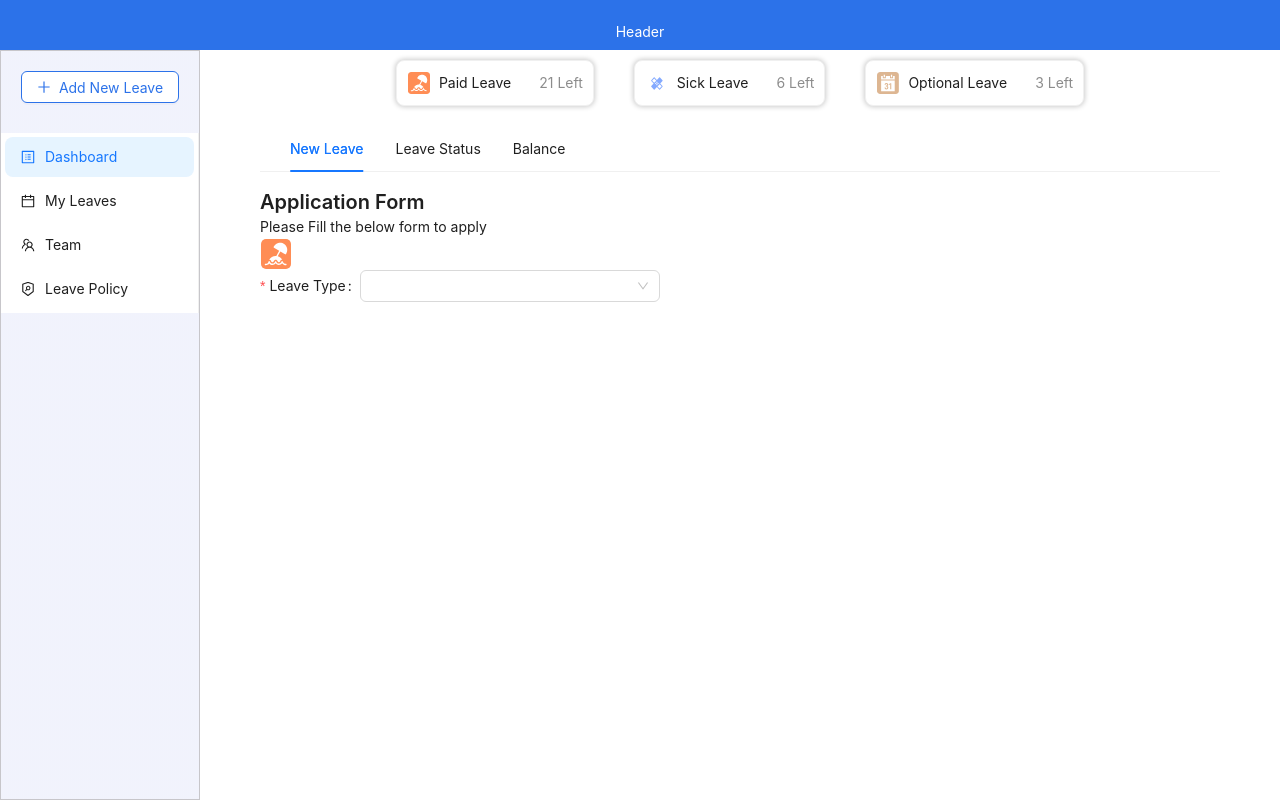
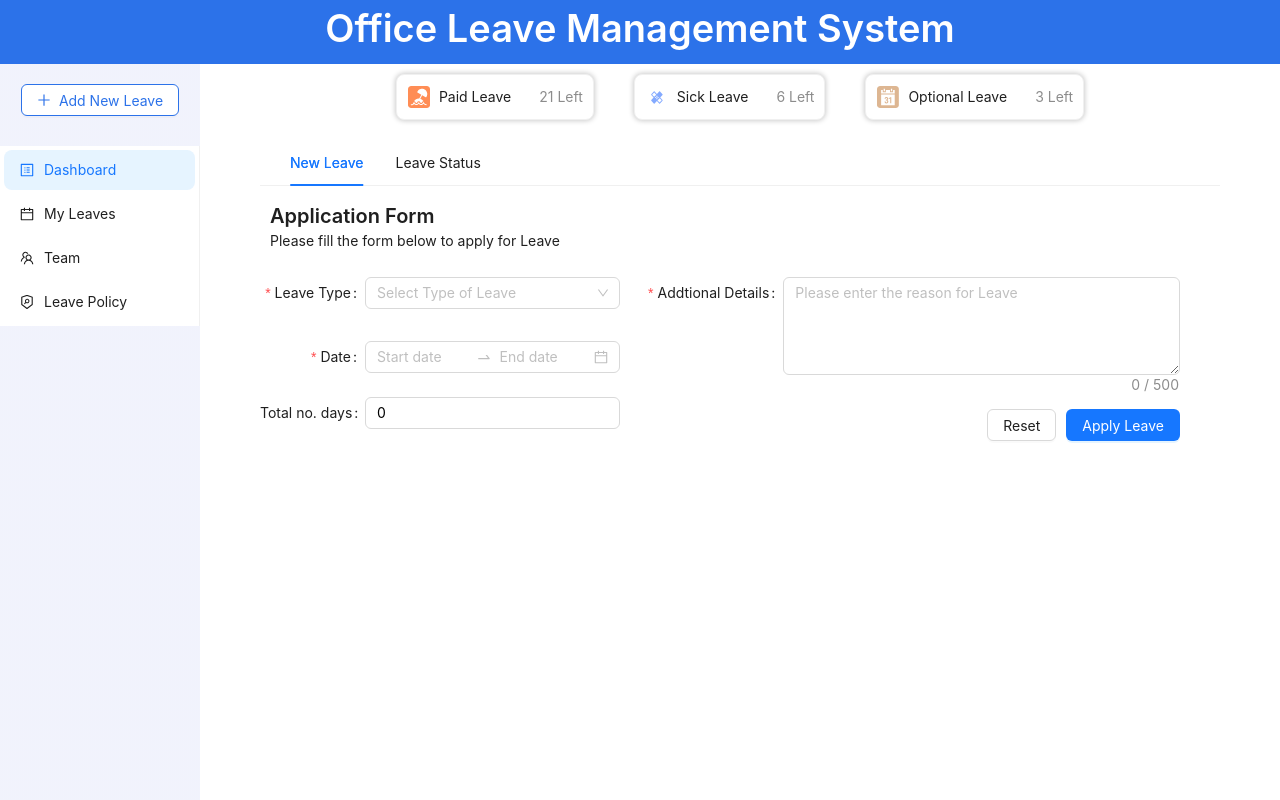
Before and after one commit to kshitij-agarwal/Office-Leave-Management-System, a React (Create React App) app in the folder frontend/: page /leaves in a window 1280 px wide. Built offline with nearby package versions, Linux system fonts and the light colour scheme.

Commit message:
Added Leave component and some minor changes.

```diff
--- a/frontend/src/App.js
+++ b/frontend/src/App.js
@@ -1,7 +1,7 @@
 import React, { useEffect, useState } from "react";
 import { BrowserRouter, Routes, Route } from "react-router-dom";
 
-import { Button, Layout, message } from "antd";
+import { Button, Layout, message, Row, Col, Typography } from "antd";
 
 import Cart from "./components/Cart";
 import Sidebar from "./components/layout/sidebar";
@@ -12,31 +12,28 @@ import Contact from "./components/contact";
 import Dashboard from "./components/dashboard/dashboard";
 import Team from "./components/team/team";
 import Leave from "./components/leaves/leave";
+import Login from "./components/login/login";
 
 import "./App.scss";
 
 const { Header, Content, Sider } = Layout;
+const { Title } = Typography;
 
 const App = () => {
   return (
     <>
       <BrowserRouter>
         <Layout className="olms-main-container">
-          <Header
-            className="olms-header"
-            style={{
-              textAlign: "center",
-              color: "white",
-
-              // height: 84,
-              // paddingInline: 50,
-              // lineHeight: "64px",
-              // backgroundColor: "#7dbcea",
-            }}
-          >
-            Header
+          <Header className="olms-header">
+            <Row>
+              <Col span={24}>
+                <Title className="olms-title">
+                  Office Leave Management System
+                </Title>
+              </Col>
+            </Row>
           </Header>
-          <Layout className="olms-sidebar-header">
+          <Layout className="olms-sidebar-content">
             <Sidebar />
             <Content className="olms-content">
               <div className="olms-content-div">
@@ -44,7 +41,7 @@ const App = () => {
                   <Route index path="/" element={<Dashboard />} />
                   <Route path="/leaves" element={<Leave />} />
                   <Route path="/team" element={<Team />} />
-                  <Route path="/leave/policy" element={<Cart />} />
+                  <Route path="/leave/policy" element={<Login />} />
                 </Routes>
               </div>
             </Content>
--- a/frontend/src/App.scss
+++ b/frontend/src/App.scss
@@ -4,7 +4,16 @@
   .olms-header {
     box-shadow: 0px 6px 7px -2px rgba(0, 0, 0, 0.18);
     background-color: #2c72e9;
-    height: 50px;
+    // height: 50px;
+    // text-align: "center";
+
+    .olms-title {
+      margin: 0px;
+      margin-top: 5px;
+      display: flex;
+      justify-content: center;
+      color: white !important;
+    }
   }
 
   .olms-content {
--- a/frontend/src/components/layout/sidebar.js
+++ b/frontend/src/components/layout/sidebar.js
@@ -55,12 +55,19 @@ const Sidebar = () => {
     <>
       <Sider theme="light" className="olms-sidebar">
         <div className="new-leave-button-div">
-          <Button icon={<PlusOutlined />} className="new-leave-button">
+          <Button
+            icon={<PlusOutlined />}
+            className="new-leave-button"
+            onClick={() => {
+              navigate("/leaves");
+            }}
+          >
             <span className="new-leave-button-text">Add New Leave</span>
           </Button>
         </div>
 
         <Menu
+          className="sidebar-menu"
           defaultSelectedKeys="/"
           items={sideBarMenu}
           onClick={(e) => {
--- a/frontend/src/components/layout/sidebar.scss
+++ b/frontend/src/components/layout/sidebar.scss
@@ -5,7 +5,7 @@
       rgba(0, 89, 200, 0.05)
     ),
     #fefbff;
-  border: 0.5px solid #c7c6ca;
+  // border: 0.5px solid #c7c6ca;
   box-shadow: 0px 2px 7px -7px rgba(0, 0, 0, 0.11);
 
   .new-leave-button-div {
--- a/frontend/src/components/leaves/leave.js
+++ b/frontend/src/components/leaves/leave.js
@@ -38,11 +38,11 @@ const Leave = () => {
       label: "Leave Status",
       children: "Leave Status",
     },
-    {
-      key: "/balance",
-      label: "Balance",
-      children: "Balance",
-    },
+    // {
+    //   key: "/balance",
+    //   label: "Balance",
+    //   children: "Balance",
+    // },
   ];
 
   const onChange = (key) => {
--- a/frontend/src/components/leaves/newLeave.js
+++ b/frontend/src/components/leaves/newLeave.js
@@ -1,5 +1,6 @@
-import React from "react";
+import React, { useState } from "react";
 import { useSelector, useDispatch } from "react-redux";
+import dayjs, { Dayjs } from "dayjs";
 
 import {
   Row,
@@ -11,6 +12,11 @@ import {
   Tabs,
   Form,
   Select,
+  Calendar,
+  DatePicker,
+  Input,
+  Button,
+  InputNumber,
 } from "antd";
 
 import holidayLogo from "../../static/images/holiday.svg";
@@ -19,16 +25,120 @@ import sickLogo from "../../static/images/sick.svg";
 
 import "./newLeave.scss";
 
+import { GET_EMPLOYEES } from "../../actions/types";
+
 const { Meta } = Card;
 const { Title, Text } = Typography;
+const { TextArea } = Input;
+
+const apiParams = {
+  leaveType: "",
+  fromDate: "",
+  toDate: "",
+  additionalDetails: "",
+};
 
 const NewLeave = () => {
+  const dispatch = useDispatch();
   const [form] = Form.useForm();
   const { option } = Select;
+  const { RangePicker } = DatePicker;
+
+  let allEmp = useSelector((state) => state.employee.allEmployees);
+
+  const [fromDate, setFromDate] = useState(0);
+  const [toDate, setToDate] = useState();
+
+  const leaveTypeOptions = [
+    {
+      value: "paidLeave",
+      label: "Paid Leave",
+    },
+    {
+      value: "sickLeave",
+      label: "Sick Leave",
+    },
+    {
+      value: "optionalLeave",
+      label: "Optional Leave",
+    },
+  ];
 
   const onFormSubmit = (data) => {
     console.log("onFormSubmit Data - ", data);
+
+    // console.log(data.date[0].format("DD-MM-YYYY"));
+
+    let emp1 = allEmp[0];
+    // console.log("len - ", emp1.leaveHistory.length);
+    let leaveHistoryRecord = {
+      leaveRequestID: `${emp1.empID}_${emp1.leaveHistory.length + 1}`,
+      empID: emp1.empID,
+      startDate: data.date[0].format("DD-MM-YYYY"),
+      endDate: data.date[1].format("DD-MM-YYYY"),
+      numberOfDays: data.days,
+      leaveType: data.leaveType,
+      leaveReason: data.additionalDetails,
+      status: "pending",
+    };
+
+    emp1.leaveHistory = [leaveHistoryRecord].concat(emp1.leaveHistory);
+    // console.log("emp1 -", emp1.leaveHistory);
+
+    emp1.leave[`${leaveHistoryRecord.leaveType}`].count =
+      emp1.leave[`${leaveHistoryRecord.leaveType}`].count -
+      leaveHistoryRecord.numberOfDays;
+
+    console.log("emp1 -", emp1);
+
+    allEmp[0] = emp1;
+
+    console.log("allemp - ", allEmp);
+
+    dispatch({
+      type: GET_EMPLOYEES,
+      payload: allEmp,
+    });
   };
+
+  const onFormReset = () => {
+    form.resetFields();
+
+    // apiParams.leaveType = "";
+    // apiParams.fromDate = "";
+    // apiParams.toDate = "";
+    // apiParams.additionalDetails = "";
+  };
+
+  const onFromDateChange = (value, date) => {
+    // console.log("onFromDateChange data - ", value.format("DD-MM-YYYY"));
+    console.log("date & value - ", value, date);
+    console.log("fromdate true - ", fromDate ? true : false);
+
+    console.log(
+      "difference - ",
+      dayjs(value[1]).diff(dayjs(value[0]), "d") + 1
+    );
+
+    // setFromDate(dayjs(value[1]).diff(dayjs(value[0]), "d") + 1);
+
+    form.setFieldsValue({
+      days: dayjs(value[1]).diff(dayjs(value[0]), "d") + 1,
+    });
+  };
+
+  // const onToDateChange = (value, date) => {
+  //   console.log("onToDateChange data - ", value.format("DD-MM-YYYY"));
+  //   console.log("date & value - ", date, value);
+  //   apiParams.toDate = dayjs(date);
+  //   console.log("fromdate true - ", fromDate ? true : false);
+
+  //   setToDate(dayjs(date));
+  // };
+
+  // const onTextAreaChange = (e) => {
+  //   console.log("value - ", e.target.value);
+  // };
 
   return (
     <div className="new-leave-component">
@@ -38,22 +148,26 @@ const NewLeave = () => {
             <Title level={4} className="application-form">
               Application Form
             </Title>
-            <Text>Please Fill the below form to apply</Text>
-            <Avatar shape="square" src={holidayLogo} />
+            <Text>Please fill the form below to apply for Leave</Text>
+            {/* <Avatar shape="square" src={holidayLogo} /> */}
           </Space>
         </Row>
 
         <Row>
           <Col span={24}>
             <Form
+              className="leave-form"
               form={form}
               layout="horizontal"
-              // autoComplete="off"
               onFinish={onFormSubmit}
+              labelCol={{ span: 7 }}
+              // wrapperCol={{ span: 10 }}
             >
               <Row>
-                <Col span={10}>
+                <Col span={9}>
+                  {/* Select Leave Type */}
                   <Form.Item
+                    className="form-item-leave-type"
                     name="leaveType"
                     label="Leave Type"
                     rules={[
@@ -62,8 +176,104 @@ const NewLeave = () => {
                       },
                     ]}
                   >
-                    <Select></Select>
+                    <Select
+                      className="select-leave-type"
+                      options={leaveTypeOptions}
+                      showSearch
+                      placeholder="Select Type of Leave"
+                    />
                   </Form.Item>
+
+                  {/* From Date */}
+                  <Form.Item
+                    className="form-item-from-date"
+                    name="date"
+                    label="Date"
+                    rules={[
+                      {
+                        required: true,
+                      },
+                    ]}
+                  >
+                    <RangePicker
+                      className="from-date-calendar"
+                      onChange={onFromDateChange}
+                      // placement="bottomRight"
+                    />
+                  </Form.Item>
+
+                  <Form.Item
+                    className="form-item-days"
+                    name="days"
+                    label="Total no. days"
+                  >
+                    <Input
+                      className="number-of-days"
+                      defaultValue={fromDate}
+                      disabled
+                    />
+                  </Form.Item>
+
+                  {/* To Date */}
+                  {/* <Form.Item
+                    className="form-item-to-date"
+                    name="toDate"
+                    label="To Date"
+                    rules={[
+                      {
+                        required: true,
+                      },
+                    ]}
+                  >
+                    <RangePicker
+                      className="to-date-calendar"
+                      onChange={onToDateChange}
+                      // placement="bottomRight"
+                    />
+                  </Form.Item> */}
+                </Col>
+
+                <Col span={14}>
+                  {/* Addtional Details */}
+                  <Form.Item
+                    className="form-item-additional-details"
+                    name="additionalDetails"
+                    label="Addtional Details"
+                    rules={[
+                      {
+                        required: true,
+                      },
+                    ]}
+                  >
+                    <TextArea
+                      rows={4}
+                      showCount
+                      maxLength={500}
+                      // onChange={onTextAreaChange}
+                      placeholder="Please enter the reason for Leave"
+                    />
+                  </Form.Item>
+
+                  {/* Submit button */}
+                  <Form.Item>
+                    <Button
+                      className="submit-button"
+                      htmlType="submit"
+                      type="primary"
+                    >
+                      Apply Leave
+                    </Button>
+
+                    <Button
+                      htmlType="button"
+                      onClick={onFormReset}
+                      className="submit-button reset-button"
+                    >
+                      Reset
+                    </Button>
+                  </Form.Item>
+
+                  <Form.Item></Form.Item>
                 </Col>
               </Row>
             </Form>
--- a/frontend/src/components/leaves/newLeave.scss
+++ b/frontend/src/components/leaves/newLeave.scss
@@ -1,11 +1,35 @@
 .new-leave-component {
   .new-leave-tab {
     .new-leave-tab-space {
+      margin-left: 10px;
+
       gap: 0px !important;
 
       .application-form {
         margin: 0px !important;
       }
     }
+
+    .leave-form {
+      margin-top: 25px;
+
+      .form-item-from-date {
+        margin-top: 32px !important;
+      }
+
+      .submit-button {
+        float: right;
+        margin-top: 10px;
+      }
+
+      .reset-button {
+        margin-right: 10px;
+      }
+
+      .number-of-days {
+        background-color: white;
+        color: black;
+      }
+    }
   }
 }
--- /dev/null
+++ b/frontend/src/components/login/login.js
@@ -0,0 +1,9 @@
+import React from 'react'
+
+const Login = () => {
+	return (
+		<div>Login</div>
+	)
+}
+
+export default Login
--- a/frontend/src/components/team/team.scss
+++ b/frontend/src/components/team/team.scss
@@ -1,7 +1,7 @@
 .olms-team {
   .calendar-row {
     padding: 20px;
-    border: 1px solid red;
+    // border: 1px solid red;
 
     .my-calendar table thead tr > th:nth-child(1)::after {
       content: "nday";
--- a/frontend/src/reducers/empReducer.js
+++ b/frontend/src/reducers/empReducer.js
@@ -50,6 +50,7 @@ const initialState = {
 export default (state = initialState, action) => {
   switch (action.type) {
     case GET_EMPLOYEES:
+      console.log("Hi");
       return {
         ...state,
         allEmployees: action.payload,
```
Also changed, not shown: frontend/src/static/images/Vector.svg (added), 1 other file (tests, documents, lock files or other folders).
